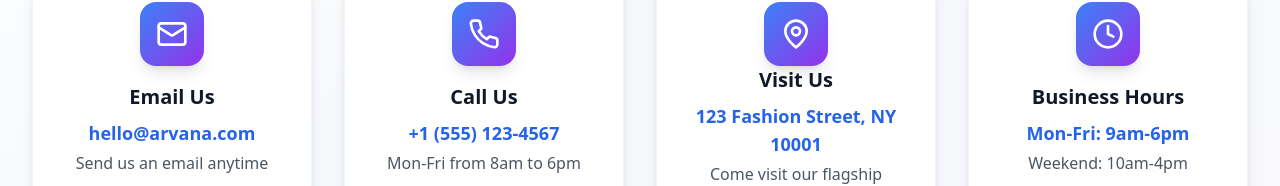
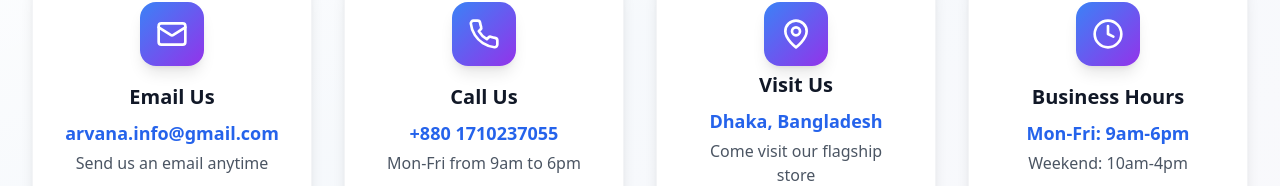
Before and after one commit to Solved-Overnight/clothing, a React (Vite) app: page /contact in a window 1280 px wide. Shown: the part 628-814 px from the top of the page. Built offline with nearby package versions, Linux system fonts and the light colour scheme; no server answers.

Commit message:
Update ContactPage.tsx

```diff
--- a/src/pages/ContactPage.tsx
+++ b/src/pages/ContactPage.tsx
@@ -6,19 +6,19 @@
   {
     icon: Mail,
     title: 'Email Us',
-    details: 'hello@arvana.com',
+    details: 'arvana.info@gmail.com',
     description: 'Send us an email anytime'
   },
   {
     icon: Phone,
     title: 'Call Us',
-    details: '+1 (555) 123-4567',
-    description: 'Mon-Fri from 8am to 6pm'
+    details: '+880 1710237055',
+    description: 'Mon-Fri from 9am to 6pm'
   },
   {
     icon: MapPin,
     title: 'Visit Us',
-    details: '123 Fashion Street, NY 10001',
+    details: 'Dhaka, Bangladesh',
     description: 'Come visit our flagship store'
   },
   {
```
